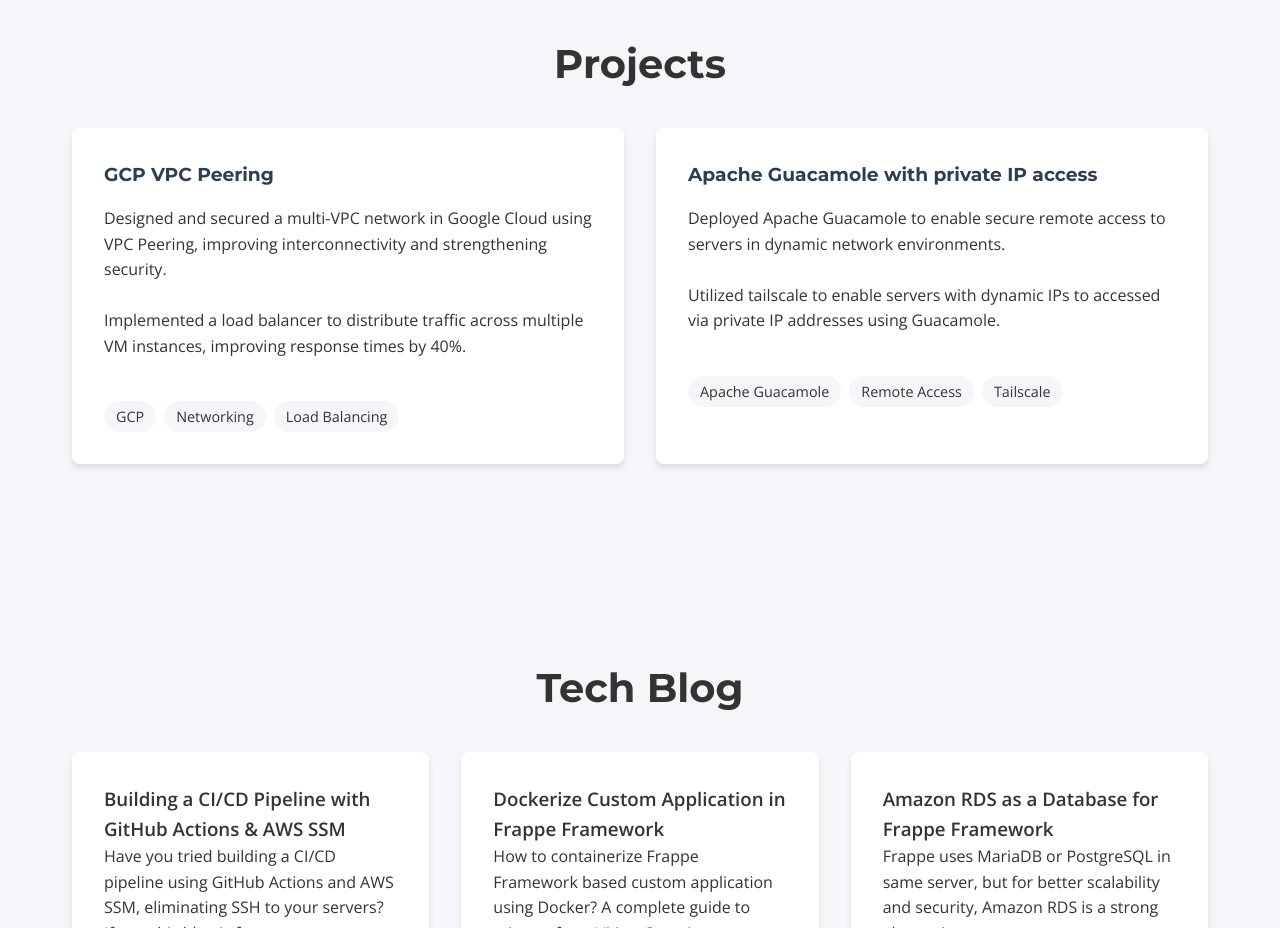
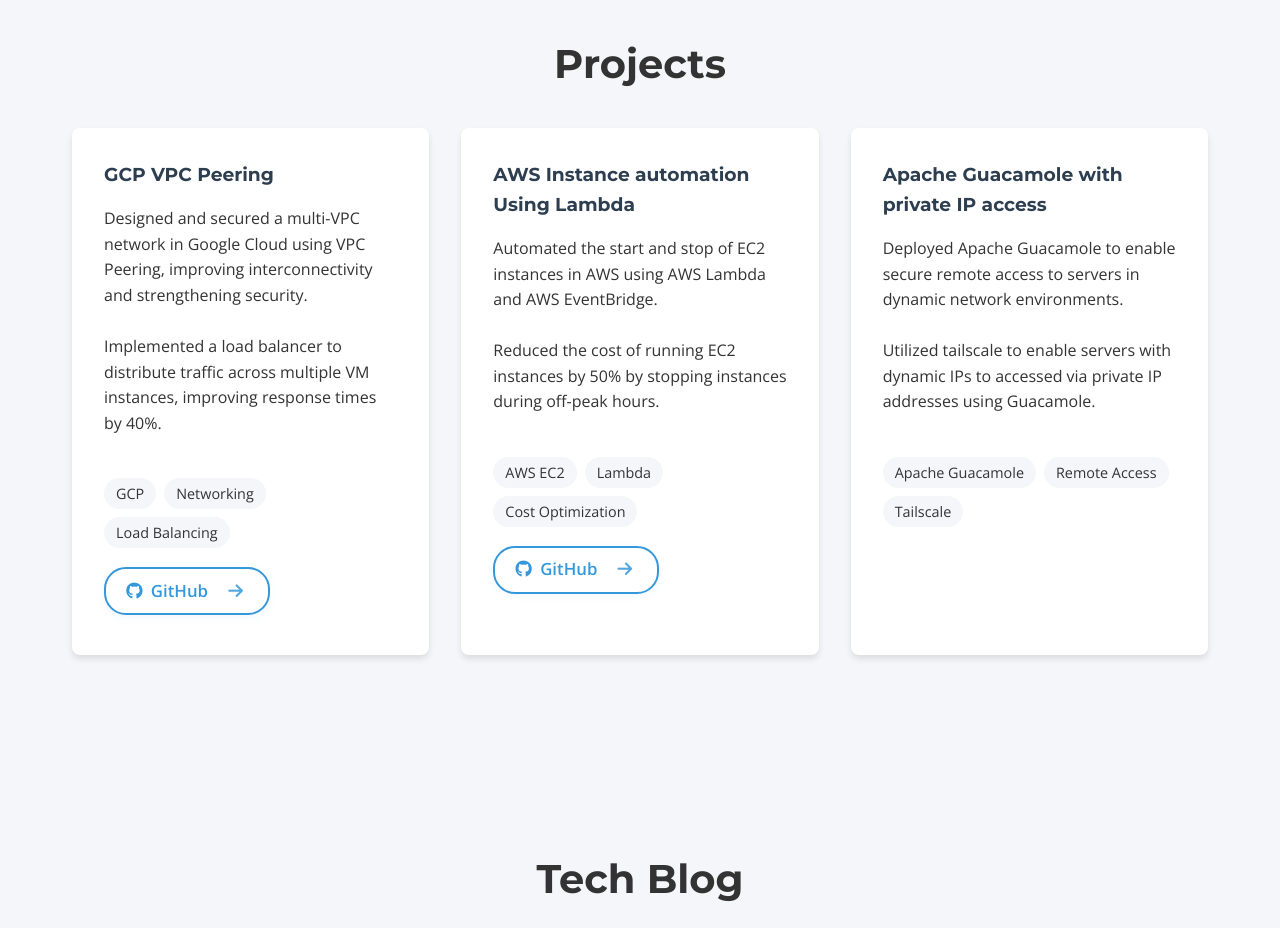
Before and after one commit to Yashwanth-tss/Yashwanth-tss.github.io, a website built with Vite: page index.html in a window 1280 px wide. Shown: the part 3920-4848 px from the top of the page. Built offline with nearby package versions, Linux system fonts and the light colour scheme; animation ran at ten frames a second.

Commit message:
added project link

```diff
--- a/index.html
+++ b/index.html
@@ -281,18 +281,20 @@
                             <span>Networking</span>
                             <span>Load Balancing</span>
                         </div>
-                        <!-- <a href="https://github.com/Yashwanth-tss/GCP-VPC-Peering" target="_blank" class="project-link"><i class="fa-brands fa-github"></i> View Project</a> -->
+                        <a href="https://github.com/Yashwanth-tss/GCP_network_peering" target="_blank" class="project-link"><i class="fa-brands fa-github"></i> GitHub </a>
                     </div>
 
-                    <!-- <div class="project__card" data-aos="fade-up" data-aos-delay="300">
-                        <h3>Vigenère cipher + SHA-512 hashing in Java</h3>
-                        <p>Vigenère cipher + SHA-512 hashing in Java</p>
+                    <div class="project__card" data-aos="fade-up" data-aos-delay="300">
+                        <h3>AWS Instance automation Using Lambda</h3>
+                        <p>Automated the start and stop of EC2 instances in AWS using AWS Lambda and AWS EventBridge.</p><br/>
+                        <p>Reduced the cost of running EC2 instances by 50% by stopping instances during off-peak hours.</p><br/>
                         <div class="project__tech">
-                            <span>Java</span>
-                            <span>Cryptography</span>
-                            <span>Security</span>
+                            <span>AWS EC2</span>
+                            <span>Lambda</span>
+                            <span>Cost Optimization</span>
                         </div>
-                    </div> -->
+                        <a href="https://github.com/Yashwanth-tss/AWS_instance_automation" target="_blank" class="project-link"><i class="fa-brands fa-github"></i> GitHub </a>
+                    </div>
 
                     <div class="project__card" data-aos="fade-up" data-aos-delay="300">
                         <h3>Apache Guacamole with private IP access</h3>
```
